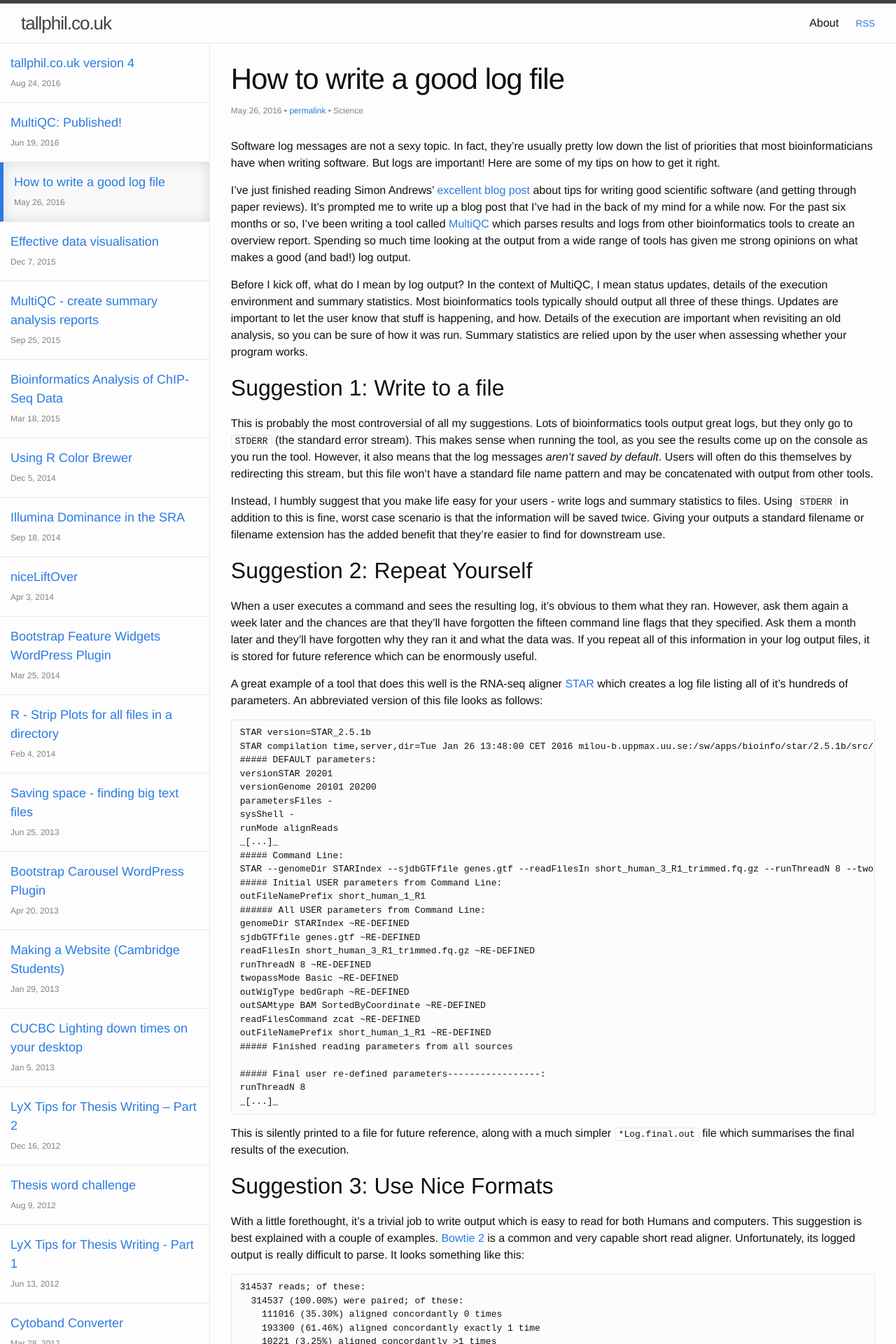
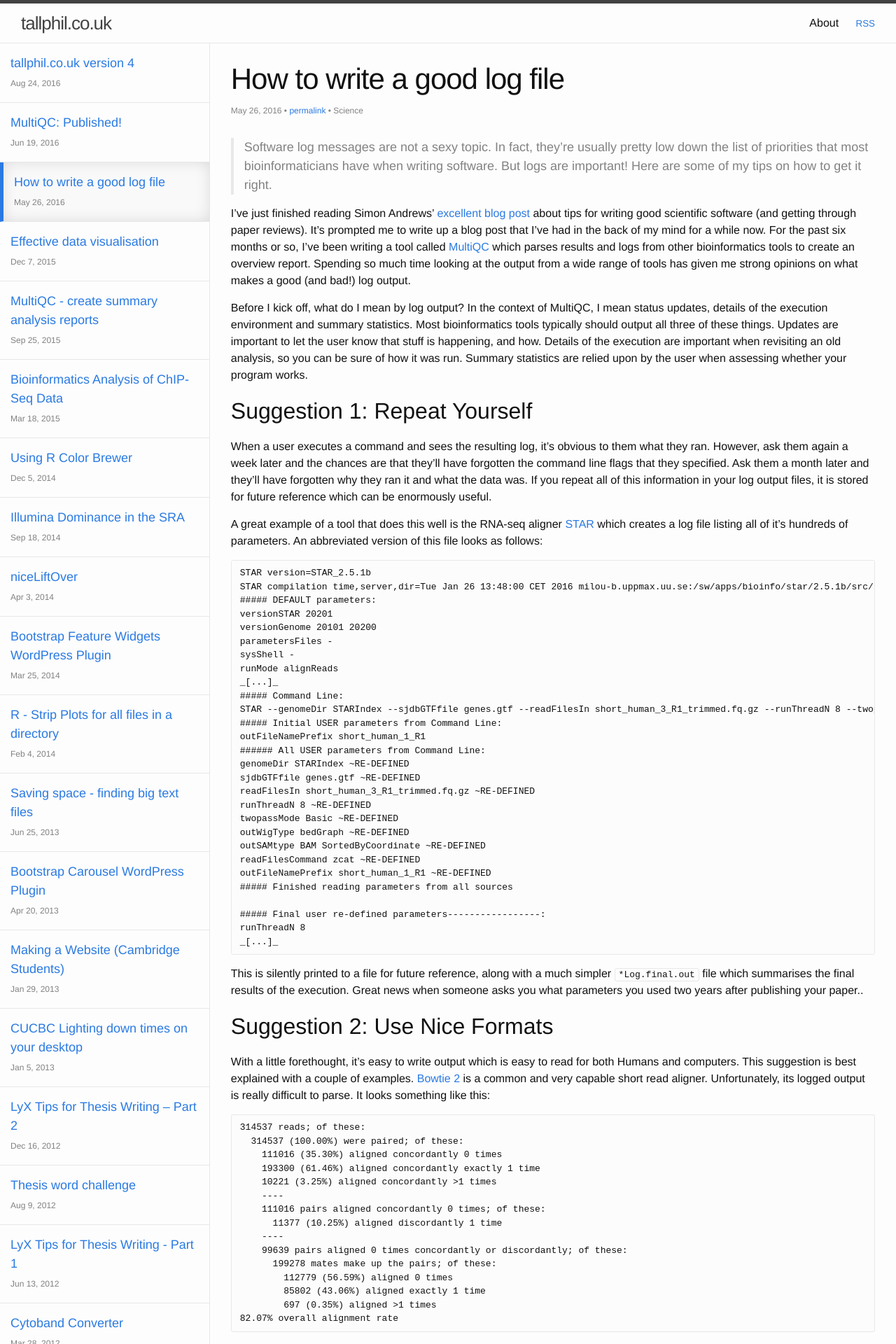
Before and after one commit to ewels/tallphil.co.uk, a Jekyll site: the page built from _posts/2016-05-26-writing-good-log-files.md, in a window 1280 px wide. Shown: the top 1920 px of the page at 70% size. Built offline with Jekyll 4.4.1, drawn with Linux system fonts in a browser that asks for light colours; some of the changed text lies outside the part shown.

Commit message:
Reordered and tidied up blog post about good logging practices.

````diff
--- a/_posts/2016-05-26-writing-good-log-files.md
+++ b/_posts/2016-05-26-writing-good-log-files.md
@@ -13,7 +13,7 @@ tags:
   - software
 ---
 
-Software log messages are not a sexy topic. In fact, they're usually pretty
+> Software log messages are not a sexy topic. In fact, they're usually pretty
 low down the list of priorities that most bioinformaticians have when writing
 software. But logs are important! Here are some of my tips on how to get it
 right.
@@ -38,25 +38,10 @@ important when revisiting an old analysis, so you can be sure of how it was run.
 Summary statistics are relied upon by the user when assessing whether your
 program works.
 
-## Suggestion 1: Write to a file
-This is probably the most controversial of all my suggestions. Lots of
-bioinformatics tools output great logs, but they only go to `STDERR`
-(the standard error stream). This makes sense when running the tool, as you
-see the results come up on the console as you run the tool. However, it also
-means that the log messages _aren't saved by default_. Users will often do
-this themselves by redirecting this stream, but this file won't have a
-standard file name pattern and may be concatenated with output from other tools.
-
-Instead, I humbly suggest that you make life easy
-for your users - write logs and summary statistics to files. Using `STDERR` in
-addition to this is fine, worst case scenario is that the information will be
-saved twice. Giving your outputs a standard filename or filename extension has
-the added benefit that they're easier to find for downstream use.
-
-## Suggestion 2: Repeat Yourself
+## Suggestion 1: Repeat Yourself
 When a user executes a command and sees the
 resulting log, it's obvious to them what they ran. However, ask them again a
-week later and the chances are that they'll have forgotten the fifteen command
+week later and the chances are that they'll have forgotten the command
 line flags that they specified. Ask them a month later and they'll have
 forgotten why they ran it and what the data was. If you repeat all of this
 information in your log output files, it is stored for future reference which
@@ -100,10 +85,11 @@ _[...]_
 
 This is silently printed to a file for future reference, along with a much
 simpler `*Log.final.out` file which summarises the final results of the
-execution.
+execution. Great news when someone asks you what parameters you used two years
+after publishing your paper..
 
-## Suggestion 3: Use Nice Formats
-With a little forethought, it's a trivial job
+## Suggestion 2: Use Nice Formats
+With a little forethought, it's easy
 to write output which is easy to read for both Humans and computers. This
 suggestion is best explained with a couple of examples. [Bowtie
 2](http://bowtie-bio.sourceforge.net/bowtie2/index.shtml) is a common and very
@@ -156,9 +142,8 @@ and `meta_info.json` (amongst others). These look like this:
 }
 ```
 
-
-By contrast, this output is trivial to find. Once found, it can be parsed
-in a single line of code. `cmd_info.json` lists the input files, the
+These files can be easily found and parsed in a single line of code.
+`cmd_info.json` lists the input files, the
 parameters, the version of the software and other key information. To be fair,
 Salmon was written with single-cell data in mind so the authors expected it
 to be run on thousands of samples, making machine parsing inevitable.
````
Also changed, not shown: other parts of _posts/2016-05-26-writing-good-log-files.md (+17 -1 lines).
